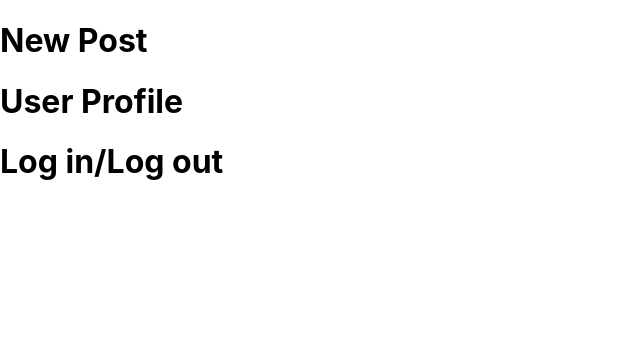
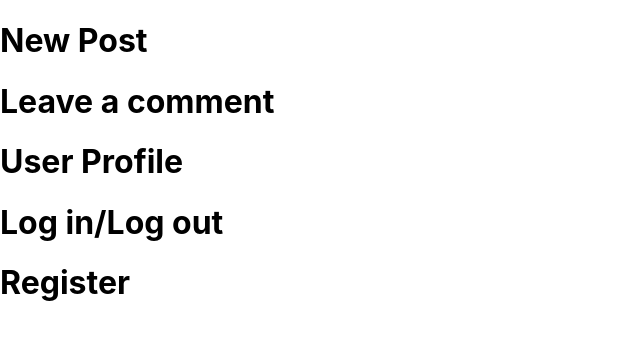
Before and after one commit to LisaHyunjoo/project_3, a React (Create React App) app in the folder networgram-frontend/: page / in a window 1280 px wide. Shown: the top 340 px of the page, without its empty margins (0-640 px from the left). Built offline with nearby package versions, Linux system fonts and the light colour scheme.

Commit message:
Comment page is created

```diff
--- a/networgram-frontend/src/App.js
+++ b/networgram-frontend/src/App.js
@@ -1,15 +1,19 @@
 import React, { Component } from "react";
 import "./App.css";
 import Newpost from './Components/Wall/Newpost'
+import Comment from "./Components/Wall/Comment";
 import Profile from './Components/User/Profile'
 import Login from "./Components/User/Login";
+import Register from "./Components/User/Register";
 
 function App() {
   return (
     <>
       < Newpost />
+      <Comment />
       <Profile />
       <Login />
+      <Register />
     </>
   );
 }
--- /dev/null
+++ b/networgram-frontend/src/Components/User/Register.js
@@ -0,0 +1,18 @@
+import React, {Component} from 'react'
+
+class Register extends Component {
+    constructor(props) {
+        super(props)
+        this.state = {}
+    }
+
+    render() {
+        return(
+            <>
+                <h1>Register</h1>
+            </>
+        )
+    }
+}
+
+export default Register;
--- /dev/null
+++ b/networgram-frontend/src/Components/Wall/Comment.js
@@ -0,0 +1,20 @@
+import React, {Component} from 'react'
+
+class Comment extends Component {
+    constructor(props){
+        super(props)
+        this.state = {}
+    }
+
+    render() {
+            return (
+                <>
+                    <h1>Leave a comment</h1>
+                </>
+            )
+    }
+
+
+}
+
+export default Comment;
```
